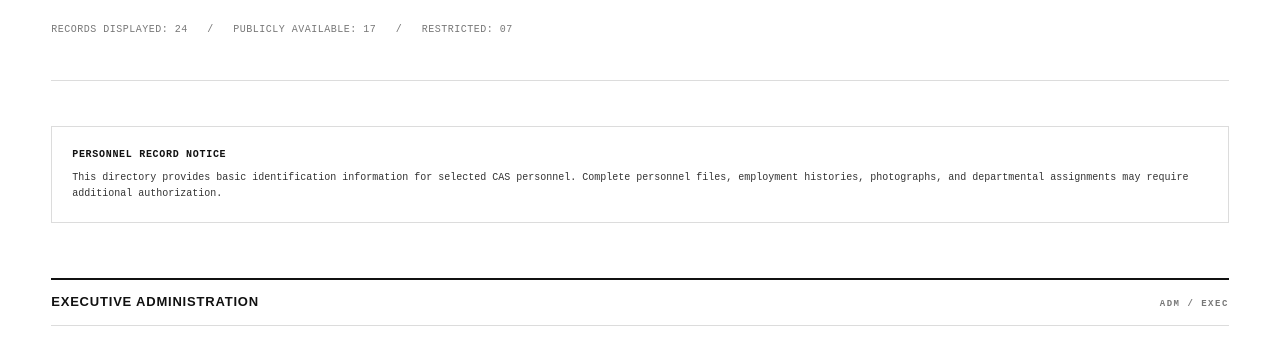
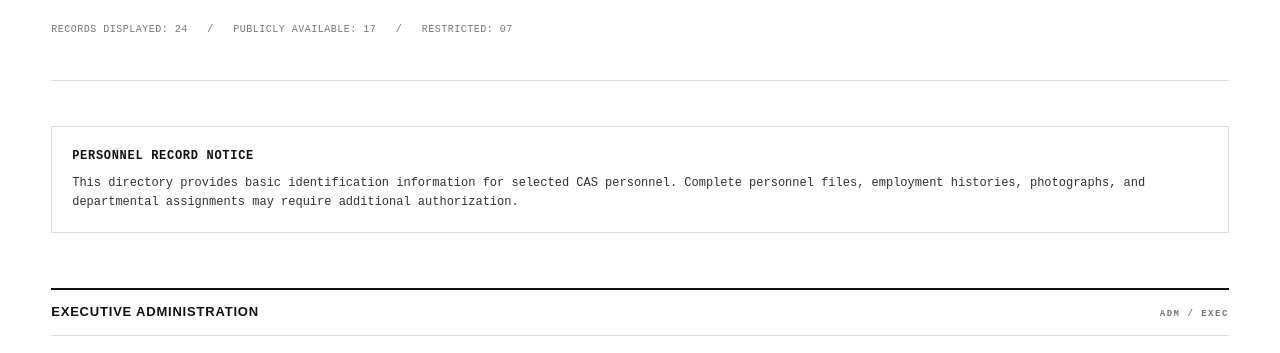
Before and after one commit to vaulte/themonolith, a plain HTML site: page personnel.html in a window 1280 px wide. Shown: the part 384-737 px from the top of the page. Drawn offline with Linux system fonts and the light colour scheme.

Commit message:
Update personnel.html

```diff
--- a/personnel.html
+++ b/personnel.html
@@ -126,7 +126,7 @@
         <section class="directory">
 
 
-            <div class="directory-notice" style="font-size:10px;">
+            <div class="directory-notice" style="font-size:12px;">
 
                 <strong>
                     PERSONNEL RECORD NOTICE
```
